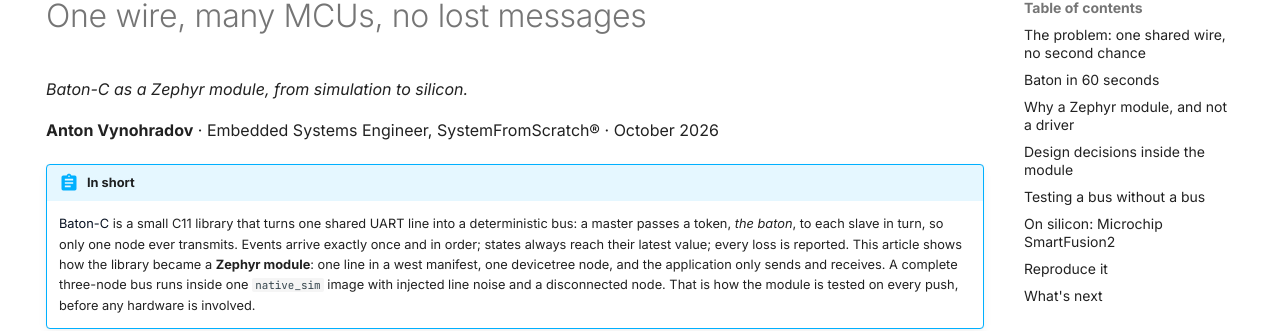
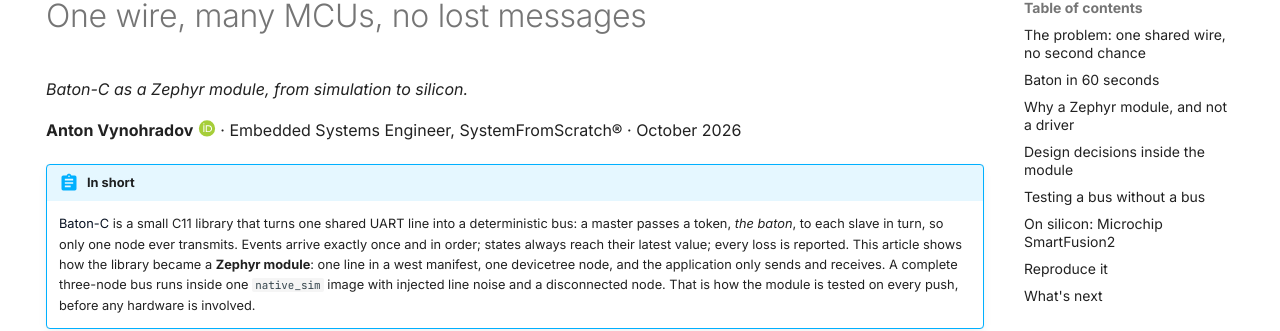
Before and after one commit to SystemFromScratch-Articles/Baton-C-One-wire-many-MCUs-no-lost-messages, an MkDocs documentation site: the page built from docs/index.md, in a window 1280 px wide. Shown: the part 161-492 px from the top of the page. Built offline with MkDocs 1.6.1 and Material for MkDocs 9.7.7, drawn with Linux system fonts in a browser that asks for light colours; comment, search, counter and statistics services are not loaded.

Commit message:
Add the author's ORCID iD and a citation file
- ORCID iD next to the author name in the article (ORCID icon linking to
  https://orcid.org/0009-0005-6965-0911) and in the footer links
- citation_* meta tags (title, author, ORCID, date) for citation tools
- CITATION.cff with the author's ORCID, so GitHub shows "Cite this
  repository" and Zenodo can take the metadata for a DOI
- ORCID in the README author line

Signed-off-by: Anton Vynohradov <avynohradov@systemfromscratch.com>

```diff
--- /dev/null
+++ b/docs/assets/stylesheets/article.css
@@ -0,0 +1,12 @@
+/* Article-specific styles (extra.css is shared with the Baton-C documentation). */
+
+/* ORCID iD next to the author name, in the ORCID brand color */
+.md-typeset a.orcid-link {
+  text-decoration: none;
+}
+
+.md-typeset .orcid-icon svg {
+  fill: #a6ce39;
+  height: 1.05em;
+  vertical-align: -0.12em;
+}
--- a/docs/index.md
+++ b/docs/index.md
@@ -12,7 +12,7 @@ description: >-
 
 *Baton-C as a Zephyr module, from simulation to silicon.*
 
-**Anton Vynohradov** · Embedded Systems Engineer, SystemFromScratch® · October 2026
+**Anton Vynohradov** [:fontawesome-brands-orcid:{ .orcid-icon title="ORCID iD" }](https://orcid.org/0009-0005-6965-0911){ .orcid-link } · Embedded Systems Engineer, SystemFromScratch® · October 2026
 
 !!! abstract "In short"
     [Baton-C](https://github.com/AntonVynohradov/Baton-C) is a small C11 library that turns
--- a/mkdocs.yml
+++ b/mkdocs.yml
@@ -57,6 +57,7 @@ theme:
 
 extra_css:
   - assets/stylesheets/extra.css
+  - assets/stylesheets/article.css
 
 extra:
   generator: false
@@ -64,6 +65,9 @@ extra:
     - icon: fontawesome/brands/github
       link: https://github.com/AntonVynohradov/Baton-C
       name: Baton-C on GitHub
+    - icon: fontawesome/brands/orcid
+      link: https://orcid.org/0009-0005-6965-0911
+      name: Anton Vynohradov on ORCID
     - icon: fontawesome/brands/linkedin
       link: https://www.linkedin.com/in/vynohradov
       name: Anton Vynohradov on LinkedIn
@@ -88,3 +92,6 @@ markdown_extensions:
   - pymdownx.superfences
   - pymdownx.tasklist:
       custom_checkbox: true
+  - pymdownx.emoji:
+      emoji_index: !!python/name:material.extensions.emoji.twemoji
+      emoji_generator: !!python/name:material.extensions.emoji.to_svg
--- a/overrides/main.html
+++ b/overrides/main.html
@@ -13,6 +13,11 @@
   <meta property="og:image:height" content="627">
   <meta property="og:image:alt" content="One wire, many MCUs, no lost messages: Baton-C as a Zephyr module">
   <meta name="author" content="Anton Vynohradov">
+  <link rel="author" href="https://orcid.org/0009-0005-6965-0911">
+  <meta name="citation_title" content="{{ title }}">
+  <meta name="citation_author" content="Vynohradov, Anton">
+  <meta name="citation_author_orcid" content="https://orcid.org/0009-0005-6965-0911">
+  <meta name="citation_publication_date" content="2026/10">
   <meta name="twitter:card" content="summary_large_image">
   <meta name="twitter:title" content="{{ title }}">
   <meta name="twitter:description" content="{{ description | trim }}">
```
Also changed, not shown: README.md (+1 -0 lines), 1 other file.
